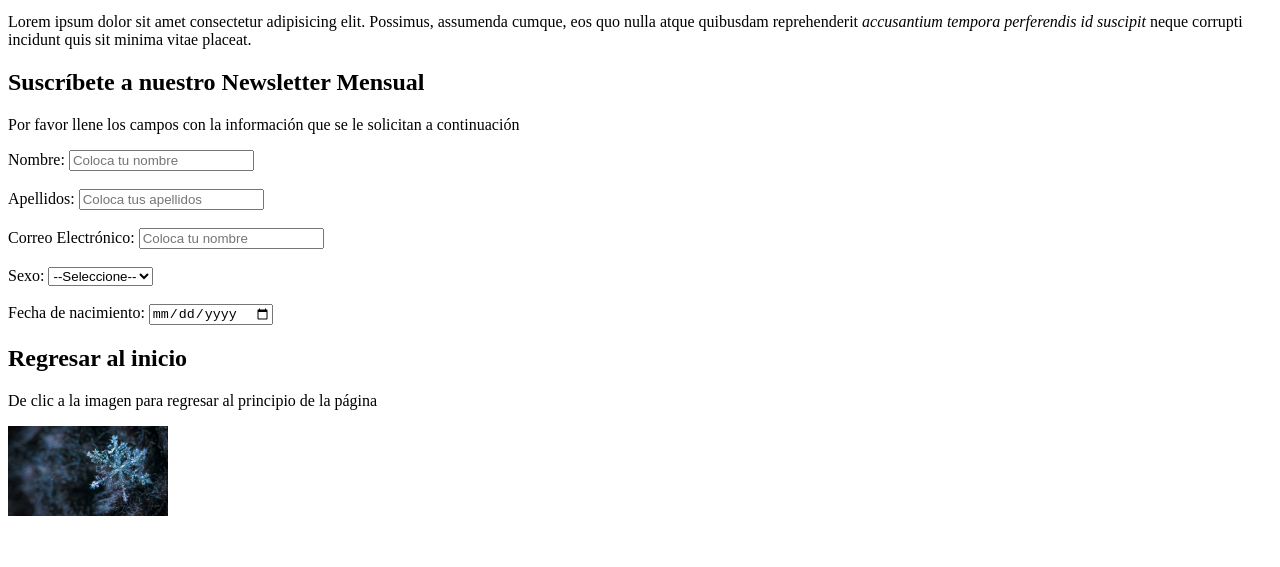
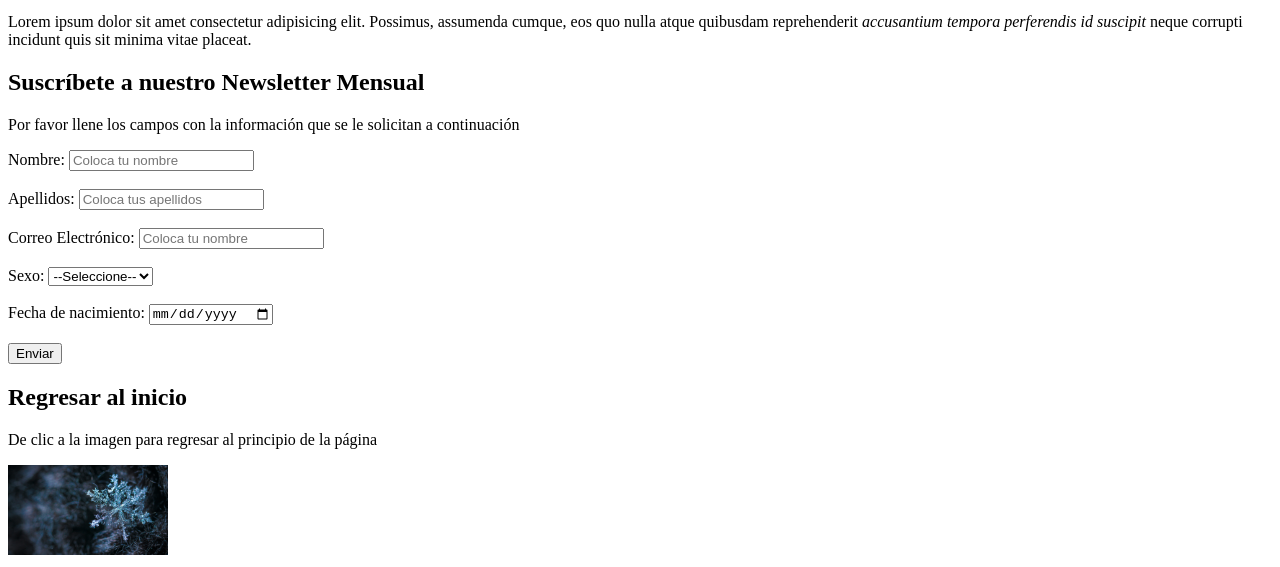
Before and after one commit to blackzero777/practica-html, a plain HTML site: page index.html in a window 1280 px wide. Shown: the part 2052-2619 px from the top of the page. Before the commit the page ends 2580 px from the top, so only its background shows below. Drawn offline with Linux system fonts and the light colour scheme.

Commit message:
<modificando index

```diff
--- a/index.html
+++ b/index.html
@@ -126,11 +126,15 @@
 
             <label for="fecha">Fecha de nacimiento:</label>
             <input type="date" name="fecha">
+            <br>
+            <br>
 
-            <h2>Regresar al inicio</h2>
-            <p>De clic a la imagen para regresar al principio de la página</p>
+            <input type="submit" value="Enviar">
+        </form>
 
-            <a href="#"><img src="img/imagen 1.jpg" width="160" height="90" alt=""></a>
-        </form>
+        <h2>Regresar al inicio</h2>
+        <p>De clic a la imagen para regresar al principio de la página</p>
+
+        <a href="#"><img src="img/imagen 1.jpg" width="160" height="90" alt=""></a>
     </body>
 </html>
```
